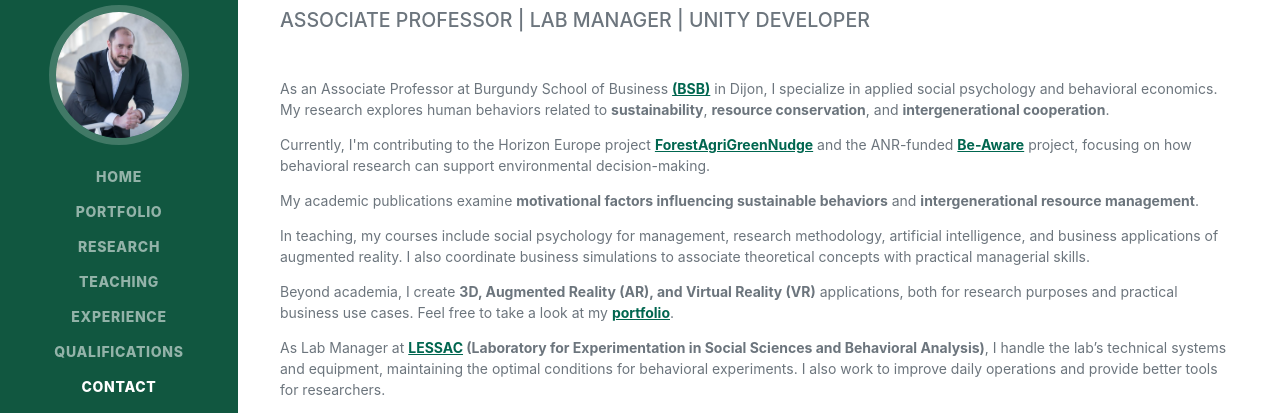
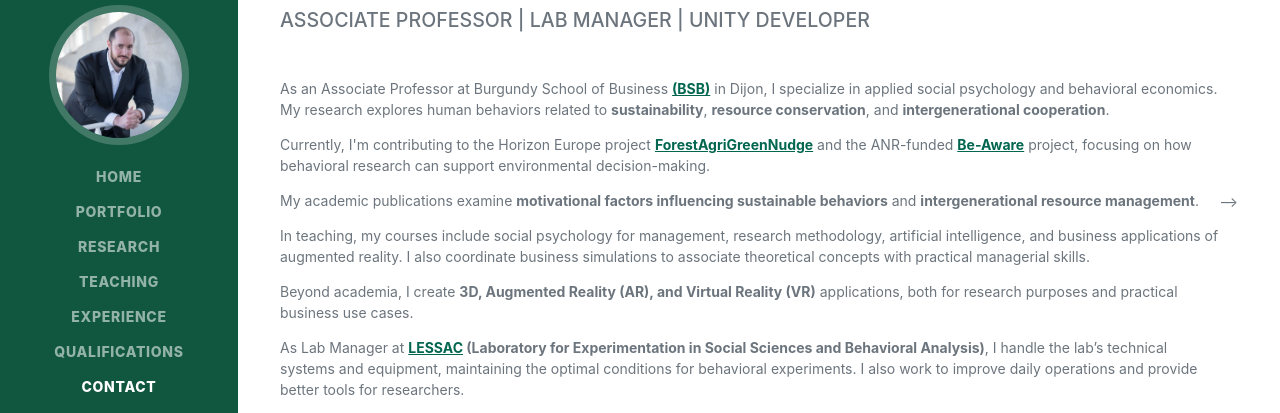
Before and after one commit to IvanAjdu/ivanajdu.github.io, a plain HTML site: page index.html in a window 1280 px wide. Shown: the part 199-612 px from the top of the page. Drawn offline with nearby package versions, Linux system fonts and the light colour scheme; a web font is replaced by a local one.

Commit message:
Last commit before research project

```diff
--- a/index.html
+++ b/index.html
@@ -71,14 +71,13 @@
                         <p>Currently, I'm contributing to the Horizon Europe project <a href="https://greennudge.eu/" target="_blank" rel="noopener noreferrer"><strong>ForestAgriGreenNudge</strong></a> and the ANR-funded <a href="https://beaware.inria.fr/" target="_blank" rel="noopener noreferrer"><strong>Be-Aware</strong></a> project, focusing on how behavioral research can support environmental decision-making.</p>
                         <p>My academic publications examine <strong>motivational factors influencing sustainable behaviors</strong> and <strong>intergenerational resource management</strong>.</p>
                         <p>In teaching, my courses include social psychology for management, research methodology, artificial intelligence, and business applications of augmented reality. I also coordinate business simulations to associate theoretical concepts with practical managerial skills.</p>
-                        <p>Beyond academia, I create <strong>3D, Augmented Reality (AR), and Virtual Reality (VR)</strong> applications, both for research purposes and practical business use cases. Feel free to take a look at my <a href="#portfolio"><strong>portfolio</strong></a>.</p>
+                        <p>Beyond academia, I create <strong>3D, Augmented Reality (AR), and Virtual Reality (VR)</strong> applications, both for research purposes and practical business use cases.</p>
                         <p>As Lab Manager at <a href="https://sites.google.com/view/lessac/" target="_blank" rel="noopener noreferrer"><strong>LESSAC</a> (Laboratory for Experimentation in Social Sciences and Behavioral Analysis)</strong>, I handle the lab’s technical systems and equipment, maintaining the optimal conditions for behavioral experiments. I also work to improve daily operations and provide better tools for researchers.</p>
                     <br>
                     <div class="social-icons">
                         <a class="social-icon" href="https://www.linkedin.com/in/ivan-ajdukovic-1a615972/" target="_blank" rel="noopener noreferrer"><i class="fab fa-linkedin-in"></i></a>
                         <a class="social-icon" href="https://github.com/IvanAjdu" target="_blank" rel="noopener noreferrer"><i class="fab fa-github"></i></a>
                         <a class="social-icon" href="https://www.researchgate.net/profile/Ivan-Ajdukovic-2" target="_blank" rel="noopener noreferrer"><i class="fa-brands fa-researchgate"></i></a>
-                        <!--<a class="social-icon" href="#!"><i class="fab fa-twitter"></i></a>
                     </div>
                 </div>-->
             </section>
@@ -90,7 +89,6 @@
                     <h2 class="mb-5 text-primary">Portfolio</h2>
                     <p>Here are some examples of Unity projects I have worked on.</p>
 
-                    <!-- Unity WebGL Project Embed -->
                     <div class="row">
                         <!-- Add more cards for additional projects if needed -->
                         <div class="col-12 col-md-6 col-lg-6">
@@ -561,38 +559,10 @@
                         <a class="social-icon" href="https://www.linkedin.com/in/ivan-ajdukovic-1a615972/" target="_blank" rel="noopener noreferrer"><i class="fab fa-linkedin-in"></i></a>
                         <a class="social-icon" href="https://github.com/IvanAjdu" target="_blank" rel="noopener noreferrer"><i class="fab fa-github"></i></a>
                         <a class="social-icon" href="https://www.researchgate.net/profile/Ivan-Ajdukovic-2" target="_blank" rel="noopener noreferrer"><i class="fa-brands fa-researchgate"></i></a>
-                        <!--<a class="social-icon" href="#!"><i class="fab fa-twitter"></i></a>
-                        <a class="social-icon" href="#!"><i class="fab fa-facebook-f"></i></a>-->
                     </div>
-
-<!--                    <ul class="list-inline dev-icons">
-                        <li class="list-inline-item"><i class="fa-brands fa-unity"></i>
-                        <li class="list-inline-item"><i class="fa-brands fa-unity"></i>
-                        <li class="list-inline-item"><i class="fa-brands fa-python"></i>
-                    </ul>
-                    <div class="subheading mb-3">Workflow</div>
-                    <ul class="fa-ul mb-0">
-                        <li>
-                            <span class="fa-li"><i class="fas fa-check"></i></span>
-                            Mobile-First, Responsive Design
-                        </li>
-                        <li>
-                            <span class="fa-li"><i class="fas fa-check"></i></span>
-                            Cross Browser Testing & Debugging
-                        </li>
-                        <li>
-                            <span class="fa-li"><i class="fas fa-check"></i></span>
-                            Cross Functional Teams
-                        </li>
-                        <li>
-                            <span class="fa-li"><i class="fas fa-check"></i></span>
-                            Agile Development & Scrum
-                        </li>
-                    </ul>
                 </div>
             </section>
-            <hr class="m-0" /> -->
-
+            <hr class="m-0" />
         <!-- Bootstrap core JS-->
         <script src="https://cdn.jsdelivr.net/npm/bootstrap@5.2.3/dist/js/bootstrap.bundle.min.js"></script>
         <!-- Core theme JS-->
```
